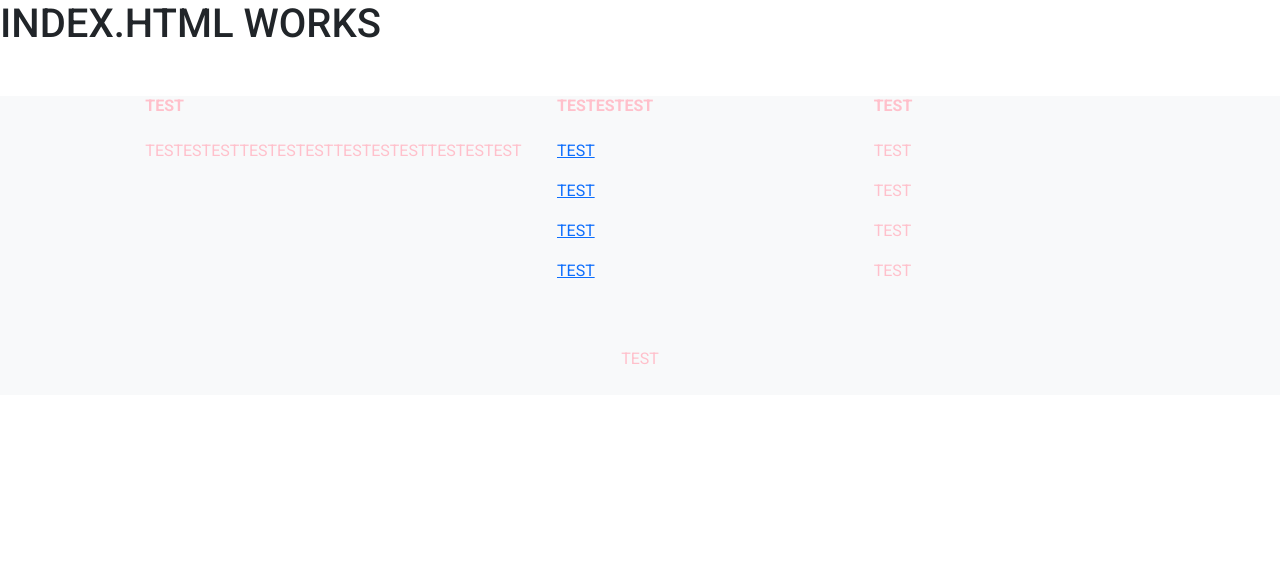
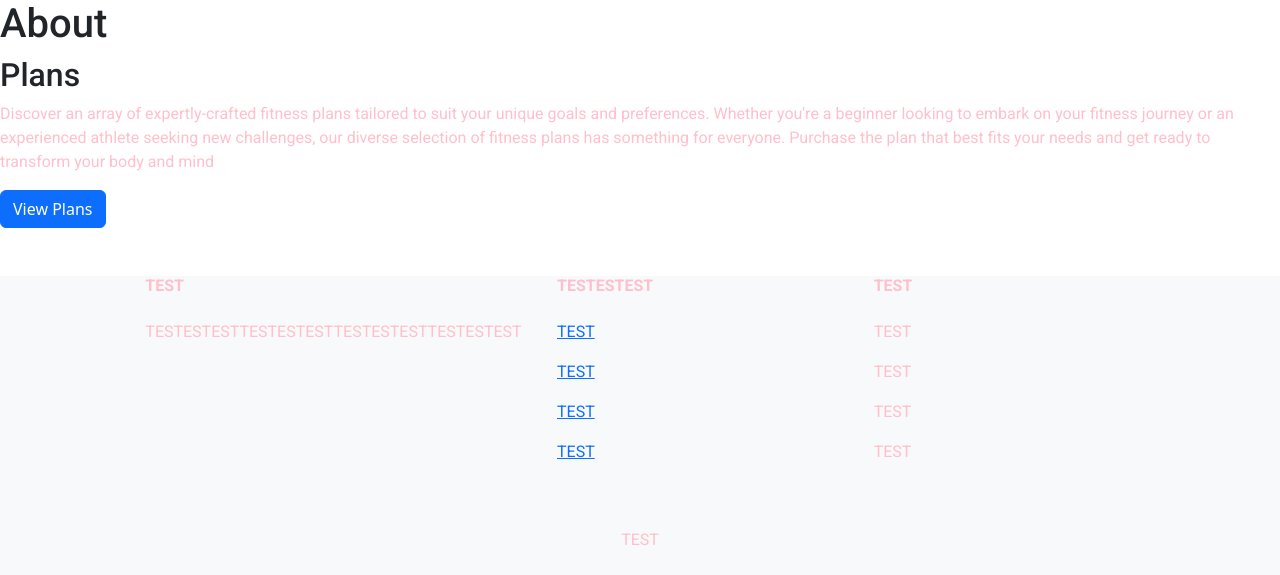
Before and after one commit to Code-Institute-Submissions/alexzanotti-milestone.project.4, a Django app: page / in a window 1280 px wide. Shown: the part 56-631 px from the top of the page. Run offline with Django 3.2, Linux system fonts and the light colour scheme; some libraries are stand-ins or nearby versions.

Commit message:
added plans and plans sales page

```diff
--- a/fitness/urls.py
+++ b/fitness/urls.py
@@ -22,4 +22,5 @@ urlpatterns = [
     path('admin/', admin.site.urls),
     path('accounts/', include('allauth.urls')),
     path('', include('home.urls')),
+    path('plans/', include('plans.urls')),
 ] + static(settings.MEDIA_URL, document_root=settings.MEDIA_ROOT)
--- a/home/templates/home/index.html
+++ b/home/templates/home/index.html
@@ -1,8 +1,19 @@
 {% extends "base.html" %}
 {% load static %}
 
-{% block title %}HOME TEST{% endblock %}
+{% block title %}Fitness{% endblock %}
 
 {% block content %}
-<h1>INDEX.HTML WORKS</h1>
+<h1>About</h1>
+
+
+
+<h2>Plans</h2>
+<p>Discover an array of expertly-crafted fitness plans tailored to suit your unique goals and preferences. Whether
+    you're a
+    beginner looking to embark on your fitness journey or an experienced athlete seeking new challenges, our diverse
+    selection of fitness plans has something for everyone. Purchase the plan that best fits your needs and get ready to
+    transform your body and mind</p>
+<a class="btn btn-primary" href="{% url 'plans' %}" role="button">View Plans</a>
+
 {% endblock %}
--- a/home/urls.py
+++ b/home/urls.py
@@ -1,4 +1,3 @@
-from django.contrib import admin
 from django.urls import path
 from . import views
 
--- a/home/views.py
+++ b/home/views.py
@@ -4,6 +4,6 @@ from django.shortcuts import render
 
 
 def index(request):
-    """ A view to return the index page """
+    """ A view to render the index page """
 
     return render(request, 'home/index.html')
--- a/plans/models.py
+++ b/plans/models.py
@@ -4,6 +4,10 @@ from django.db import models
 
 
 class Category(models.Model):
+
+    class Meta:
+        verbose_name_plural = 'Categories'
+
     name = models.CharField(max_length=100, null=True, blank=True)
     description = models.TextField(null=True, blank=True)
 
--- /dev/null
+++ b/plans/urls.py
@@ -0,0 +1,7 @@
+from django.urls import path
+from . import views
+
+urlpatterns = [
+    path('', views.plans, name='plans'),
+    path('<plan_id>/', views.plan_sales_page, name='plan_sales_page'),
+]
--- a/templates/base.html
+++ b/templates/base.html
@@ -49,7 +49,7 @@
             <div class="collapse navbar-collapse justify-content-end" id="navbarNavAltMarkup">
                 <div class="navbar-nav">
                     <a class="nav-item nav-link" href="{% url 'home' %}">Home</a>
-                    <a class="nav-item nav-link" href="{% url 'home' %}">Plans</a>
+                    <a class="nav-item nav-link" href="{% url 'plans' %}">Plans</a>
                     <a class="nav-item nav-link" href="{% url 'home' %}">Community</a>
                     <a class="nav-item nav-link" href="{% url 'home' %}">Contact</a>
                     <div class="btn-group">
```
Also changed, not shown: plans/templates/plans/plan_sales_page.html (added, +17 -0 lines), plans/templates/plans/plans.html (added, +26 -0 lines), plans/views.py (+26 -1 lines).
